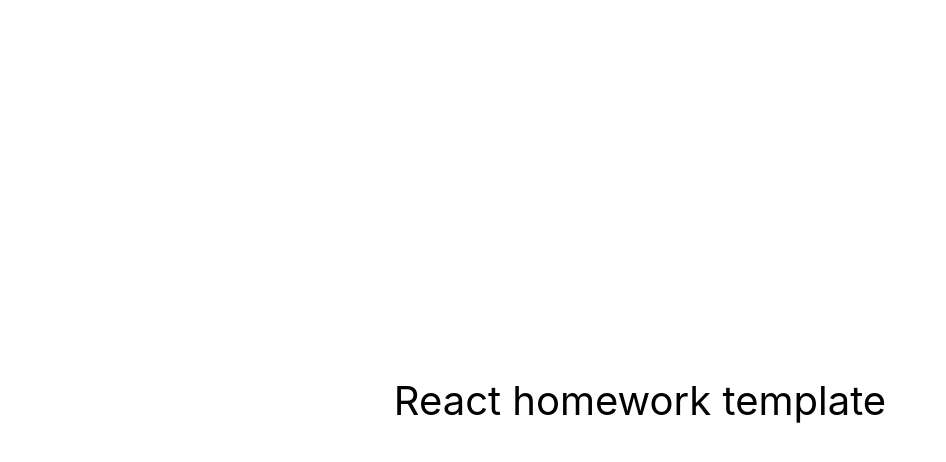
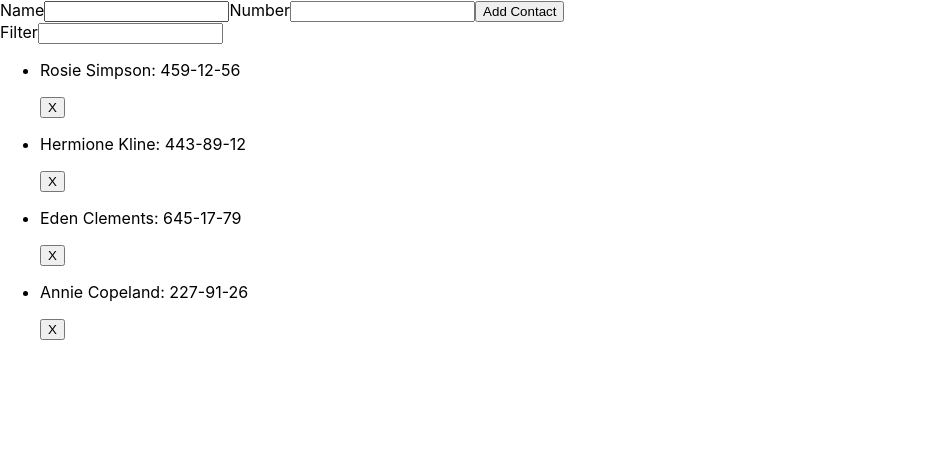
Before and after one commit to Karinkarllina/goit-react-hw-02-phonebook, a React (Create React App) app: page / in a window 1280 px wide. Shown: the top 462 px of the page, without its empty margins (0-946 px from the left). Built offline with nearby package versions, Linux system fonts and the light colour scheme.

Commit message:
Процесс роботи

```diff
--- a/package.json
+++ b/package.json
@@ -2,11 +2,13 @@
   "name": "react-homework-template",
   "version": "0.1.0",
   "private": true,
-  "homepage": "https://goitacademy.github.io/react-homework-template/",
+  "homepage": "https://Karinkarllina.github.io/goit-react-hw-02-phonebook/",
   "dependencies": {
     "@testing-library/jest-dom": "^5.16.3",
     "@testing-library/react": "^12.1.4",
     "@testing-library/user-event": "^13.5.0",
+    "nanoid": "^4.0.2",
+    "prop-types": "^15.8.1",
     "react": "^18.1.0",
     "react-dom": "^18.1.0",
     "react-scripts": "5.0.1",
--- a/src/components/App.jsx
+++ b/src/components/App.jsx
@@ -1,16 +1,158 @@
-export const App = () => {
-  return (
-    <div
-      style={{
-        height: '100vh',
-        display: 'flex',
-        justifyContent: 'center',
-        alignItems: 'center',
-        fontSize: 40,
-        color: '#010101'
-      }}
-    >
-      React homework template
-    </div>
-  );
-};
+import React, { Component } from 'react';
+import contacts from './contacts.json'
+import { nanoid } from 'nanoid';
+import { Filter } from './Filter/Filter';
+import { ContactList } from './ContactList/ContactList';
+
+
+export class App extends Component {
+
+state = {
+  contacts: contacts,
+  name: '',
+  number: '',
+  filter: '',
+}
+
+
+
+
+
+
+  getFormValue = event => {
+    const { name, value } = event.currentTarget;
+
+    this.setState({ [name]: value })
+  }
+
+
+
+
+
+  hendleSubmit = (event) => {
+    event.preventDefault();
+
+    const newContact = {
+      name: this.state.name,
+      number: this.state.number,
+      id: nanoid(),
+    };
+
+    console.log(newContact.name)
+
+      this.setState((prevState) => ({
+         contacts: [newContact, ...prevState.contacts],
+        name: '',
+        number: '',
+      }));
+
+  }
+
+
+
+
+
+    changeFilter = event => {
+    this.setState({ filter: event.currentTarget.value.toLowerCase() });
+  };
+
+
+
+
+
+    deleteContact = contactId => {
+    this.setState(prevState => {
+      return {
+        contacts: prevState.contacts.filter(
+          contact => contact.id !== contactId
+        ),
+      };
+    });
+  };
+
+
+
+  render() {
+    const visibleContact = this.state.contacts.filter(contact => contact.name.toLowerCase().includes(this.state.filter.toLowerCase()))
+    return (
+      <div>
+        <form onSubmit={this.hendleSubmit}>
+          <label>
+            Name
+            <input
+              type="text"
+              name="name"
+              pattern="^[a-zA-Zа-яА-Я]+(([' -][a-zA-Zа-яА-Я ])?[a-zA-Zа-яА-Я]*)*$"
+              title="Name may contain only letters, apostrophe, dash and spaces. For example Adrian, Jacob Mercer, Charles de Batz de Castelmore d'Artagnan"
+              required
+              value={this.state.name}
+              onChange={this.getFormValue }
+            />
+          </label>
+          <label>
+            Number
+            <input
+              type="tel"
+              name="number"
+              pattern="\+?\d{1,4}?[-.\s]?\(?\d{1,3}?\)?[-.\s]?\d{1,4}[-.\s]?\d{1,4}[-.\s]?\d{1,9}"
+              title="Phone number must be digits and can contain spaces, dashes, parentheses and can start with +"
+              required
+              value={this.state.number}
+              onChange={this.getFormValue }
+            />
+          </label>
+          <button type='submit'> Add Contact </button>
+        </form>
+        <Filter
+          value={this.state.filter}
+          onChange={this.changeFilter}
+        />
+        <ContactList
+          contacts={visibleContact}
+          onDelete={this.deleteContact}
+          />
+      </div>
+    );
+  };
+}
+
+
+
+
+
+
+
+
+
+
+
+
+
+
+
+
+
+
+  // getFormName = event => {
+  // this.setState({name: event.currentTarget.value})
+  // }
+
+  // getFormTelNumber = event => {
+  //   this.setState({number: event.currentTarget.value})
+  // }
+
+
+
+
+    // addContact = newContact => {
+  //   this.state.contacts( this.setState(prevState => {
+  //         return {
+  //           contacts: [newContact, ...prevState.contacts],
+  //         };
+  //     }))
+  // };
+
+
+      // if (this.state.name.length === 0) {
+    //      return
+    // }
--- /dev/null
+++ b/src/components/ContactList/ContactList.jsx
@@ -0,0 +1,17 @@
+import PropTypes from 'prop-types';
+
+export const ContactList = ({ contacts, onDelete }) => {
+    return (
+    <ul>
+        {contacts.map(({ name, number, id }) => {
+            return (
+              <li key={id}>
+                <p>{name}: <span>{number}</span></p>
+                <button type='button'onClick={() => onDelete(id)}>X</button>
+              </li>
+            )
+          })}
+
+</ul>
+    )
+}
--- /dev/null
+++ b/src/components/Filter/Filter.jsx
@@ -0,0 +1,28 @@
+import PropTypes from 'prop-types';
+
+export const Filter = ({ value, onChange }) => {
+    return (
+
+     <form>
+          <label>
+            Filter
+            <input
+              type="text"
+              name="name"
+              pattern="^[a-zA-Zа-яА-Я]+(([' -][a-zA-Zа-яА-Я ])?[a-zA-Zа-яА-Я]*)*$"
+              required
+              value={value}
+              onChange={onChange}
+            />
+          </label>
+        </form>
+    )
+
+}
+
+
+
+Filter.propTypes = {
+    value: PropTypes.string.isRequired,
+    onChange: PropTypes.func.isRequired,
+};
--- /dev/null
+++ b/src/components/contacts.json
@@ -0,0 +1,6 @@
+[
+  { "id": "id-1", "name": "Rosie Simpson", "number": "459-12-56" },
+  { "id": "id-2", "name": "Hermione Kline", "number": "443-89-12" },
+  { "id": "id-3", "name": "Eden Clements", "number": "645-17-79" },
+  { "id": "id-4", "name": "Annie Copeland", "number": "227-91-26" }
+]
```
Also changed, not shown: src/components/ContactForm/ContactForm.jsx (added), 1 other file (tests, documents, lock files or other folders).
